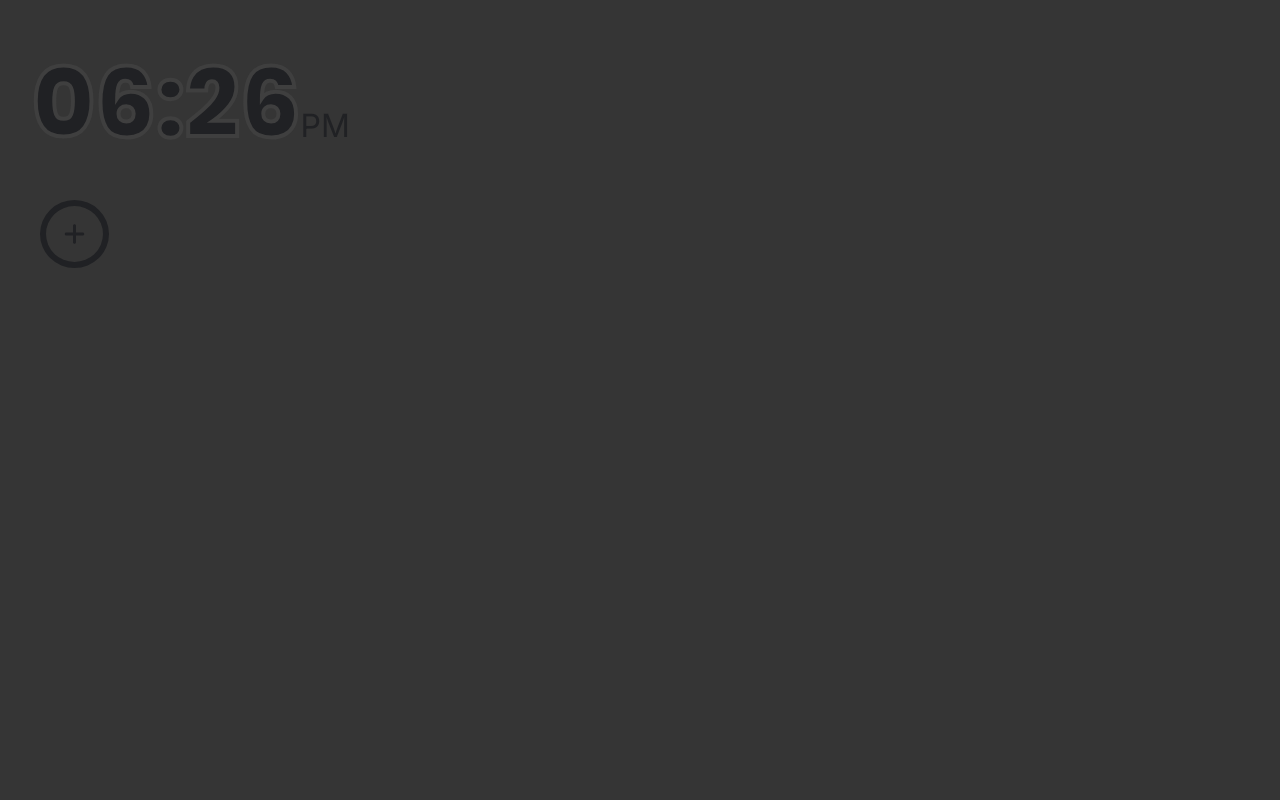
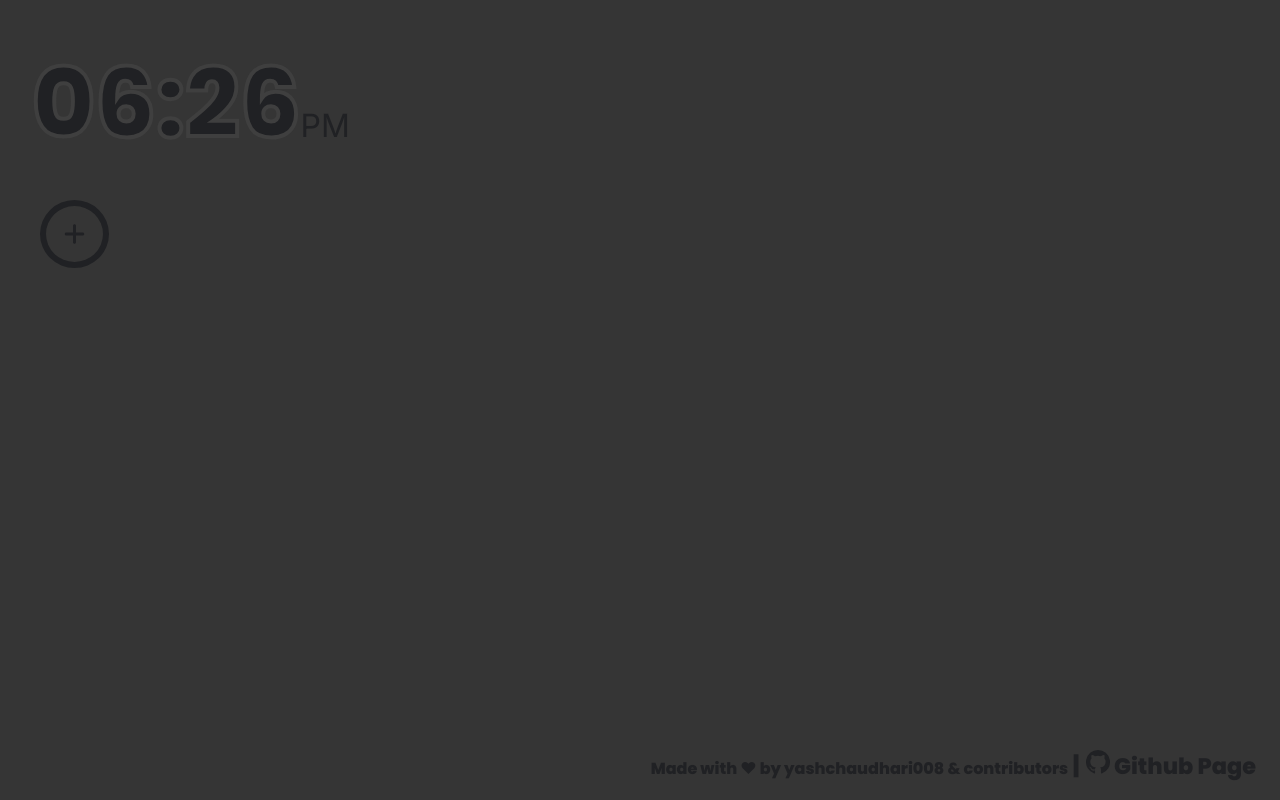
Before and after one commit to yashchaudhari008/minime, a React (Vite) app: page / in a window 1280 px wide. Built offline with nearby package versions, Linux system fonts and the light colour scheme.

Commit message:
add: Footer component

```diff
--- a/src/App.tsx
+++ b/src/App.tsx
@@ -1,6 +1,7 @@
 import TopBar from "./components/TopBar/TopBar";
 import WidgetHolder from "./components/WidgetHolder/WidgetHolder";
 import styles from "./app.module.scss";
+import Footer from "./components/Footer/Footer";
 
 function App() {
 	return (
@@ -8,6 +9,7 @@ function App() {
 			<div className={styles.app}>
 				<TopBar />
 				<WidgetHolder />
+				<Footer />
 			</div>
 		</>
 	);
--- /dev/null
+++ b/src/components/Footer/Footer.tsx
@@ -0,0 +1,32 @@
+import styles from "./footer.module.scss";
+import GithubIcon from "./GithubIcon";
+
+const Footer = () => {
+	return (
+		<footer className={styles.footer}>
+			<p>
+				Made with ♥ by{" "}
+				<a target="_blank" href="https://github.com/yashchaudhari008">
+					yashchaudhari008
+				</a>{" "}
+				&{" "}
+				<a
+					target="_blank"
+					href="https://github.com/yashchaudhari008/minime/graphs/contributors"
+				>
+					contributors
+				</a>
+				<span className={styles.stick}> | </span>
+				<a
+					target="_blank"
+					className={styles.github}
+					href="https://github.com/yashchaudhari008/minime"
+				>
+					<GithubIcon /> Github Page
+				</a>
+			</p>
+		</footer>
+	);
+};
+
+export default Footer;
--- /dev/null
+++ b/src/components/Footer/GithubIcon.tsx
@@ -0,0 +1,25 @@
+const GithubIcon = () => {
+	return (
+		<svg
+			aria-describedby="desc"
+			aria-labelledby="title"
+			role="img"
+			viewBox="0 0 64 64"
+			xmlns="http://www.w3.org/2000/svg"
+			xmlnsXlink="http://www.w3.org/1999/xlink"
+		>
+			<title>Github</title>
+			<desc>A solid styled icon from Orion Icon Library.</desc>
+			<path
+				d="M32 0a32.021 32.021 0 0 0-10.1 62.4c1.6.3 2.2-.7 2.2-1.5v-6c-8.9 1.9-10.8-3.8-10.8-3.8-1.5-3.7-3.6-4.7-3.6-4.7-2.9-2 .2-1.9.2-1.9 3.2.2 4.9 3.3 4.9 3.3 2.9 4.9 7.5 3.5 9.3 2.7a6.93 6.93 0 0 1 2-4.3c-7.1-.8-14.6-3.6-14.6-15.8a12.27 12.27 0 0 1 3.3-8.6 11.965 11.965 0 0 1 .3-8.5s2.7-.9 8.8 3.3a30.873 30.873 0 0 1 8-1.1 30.292 30.292 0 0 1 8 1.1c6.1-4.1 8.8-3.3 8.8-3.3a11.965 11.965 0 0 1 .3 8.5 12.1 12.1 0 0 1 3.3 8.6c0 12.3-7.5 15-14.6 15.8a7.746 7.746 0 0 1 2.2 5.9v8.8c0 .9.6 1.8 2.2 1.5A32.021 32.021 0 0 0 32 0z"
+				data-name="layer2"
+			/>
+			<path
+				d="M12.1 45.9c-.1.2-.3.2-.5.1s-.4-.3-.3-.5.3-.2.6-.1c.2.2.3.4.2.5zm1.3 1.5a.589.589 0 0 1-.8-.8.631.631 0 0 1 .7.1.494.494 0 0 1 .1.7zm1.3 1.8a.585.585 0 0 1-.7-.3.6.6 0 0 1 0-.8.585.585 0 0 1 .7.3c.2.3.2.7 0 .8zm1.7 1.8c-.2.2-.5.1-.8-.1-.3-.3-.4-.6-.2-.8a.619.619 0 0 1 .8.1.554.554 0 0 1 .2.8zm2.4 1c-.1.3-.4.4-.8.3s-.6-.4-.5-.7.4-.4.8-.3c.3.2.6.5.5.7zm2.6.2c0 .3-.3.5-.7.5s-.7-.2-.7-.5.3-.5.7-.5c.4.1.7.3.7.5zm2.4-.4q0 .45-.6.6a.691.691 0 0 1-.8-.3q0-.45.6-.6c.5-.1.8.1.8.3z"
+				data-name="layer1"
+			/>
+		</svg>
+	);
+};
+
+export default GithubIcon;
--- /dev/null
+++ b/src/components/Footer/footer.module.scss
@@ -0,0 +1,41 @@
+@import "/src/styles/mixins.scss";
+@import "/src/styles/variables.scss";
+
+.footer {
+	width: 100%;
+  display: flex;
+  justify-content: flex-end;
+  align-items: flex-end;
+  position: fixed;
+  bottom: 0;
+  right: 0;
+  padding-right: 1.5rem;
+  p, a {
+	  @include font-poppins;
+    font-weight: bold;
+    color: $primaryColor;
+    text-decoration: none;
+  }
+  a {
+    &:hover {
+      text-decoration: underline;
+    }
+  }
+}
+
+.stick {
+  font-size: 1.5rem;
+}
+
+.github {
+  font-size: 1.4rem;
+  width: fit-content;
+  display: inline-flex;
+  align-items:  baseline;
+  gap: 4px;
+  margin-left: 2px;
+  svg {
+    fill: $primaryColor;
+    width: 1.5rem;
+  }
+}
```
